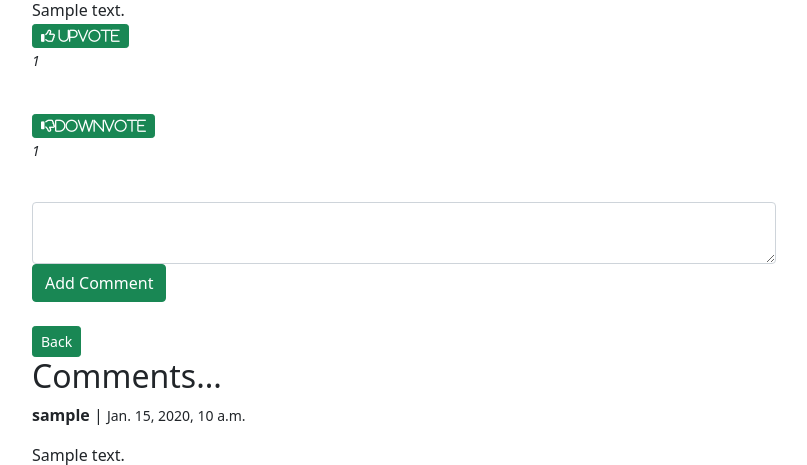
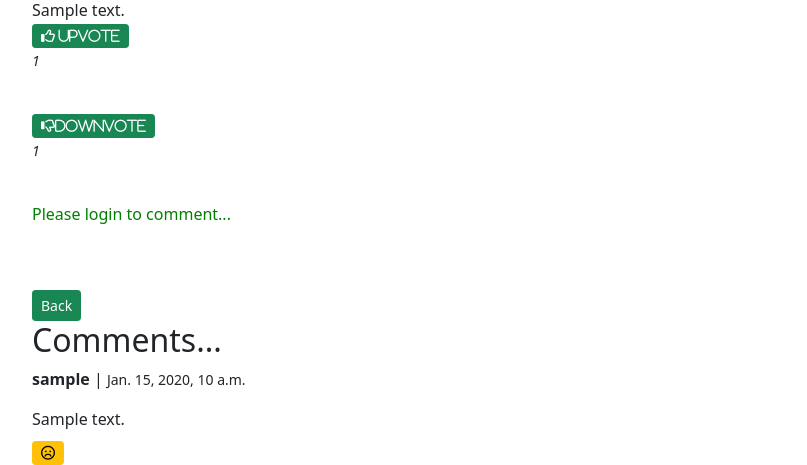
Before and after one commit to Code-Institute-Submissions/edwardgurney-p4-news-site_SepResubb, a Django app: a page that uses templates/base.html in a window 1280 px wide. Shown: the part 286-751 px from the top of the page, without its empty margins (50-857 px from the left). Run offline with Django 3.2, Linux system fonts and the light colour scheme; tables that the repository leaves empty hold one stand-in row (values such as "Sample post"); some libraries are stand-ins or nearby versions.

Commit message:
Comments box only visible if logged in

```diff
--- a/static/css/style.css
+++ b/static/css/style.css
@@ -15,3 +15,7 @@
     border-color: green;
 
 }
+#no_line {
+    text-decoration: none;
+    color: green;
+}
--- a/templates/article_details.html
+++ b/templates/article_details.html
@@ -28,6 +28,7 @@
 <br>
 
 <div class="col-md-8">
+    {% if request.user.is_authenticated %}
     <form method="post" action="{% url 'submit-comment' post.slug %}">{% csrf_token %}
     <div class="form-group"></div>
     <textarea class="form-control" name = 'body' id="id_body"></textarea>
@@ -35,6 +36,10 @@
 
     <button type="submit" class="btn btn-success">Add Comment</button>
 </form>
+    {% else %}
+    <p><a id="no_line" href="{% url 'account_login' %}">Please login to comment...</a></p>
+    {% endif %}
+
 <br/><br/>
 <a href="{% url 'home' %}" class="btn btn-primary btn-sm btn btn-success" style="text-decoration: none">Back</a>
 
--- a/templates/base.html
+++ b/templates/base.html
@@ -8,7 +8,7 @@
 
     <!-- Bootstrap CSS -->
     <link href="https://cdn.jsdelivr.net/npm/bootstrap@5.0.2/dist/css/bootstrap.min.css" rel="stylesheet" integrity="sha384-EVSTQN3/azprG1Anm3QDgpJLIm9Nao0Yz1ztcQTwFspd3yD65VohhpuuCOmLASjC" crossorigin="anonymous">
-    <link href="{% static 'css/style.css' %}" rel="stylesheet">
+    <link href="{% static 'css/style.css' %}" rel="stylesheet" type="text/css">
     <title>{% block title %}The Daily Green{% endblock %}</title>
   </head>
   <body>
--- a/thedailygreen/urls.py
+++ b/thedailygreen/urls.py
@@ -15,7 +15,8 @@ Including another URLconf
 """
 from django.contrib import admin
 from django.urls import path, include
-
+from django.conf import settings
+from django.conf.urls.static import static
 
 urlpatterns = [
     path('admin/', admin.site.urls),
```
Also changed, not shown: README.md.
